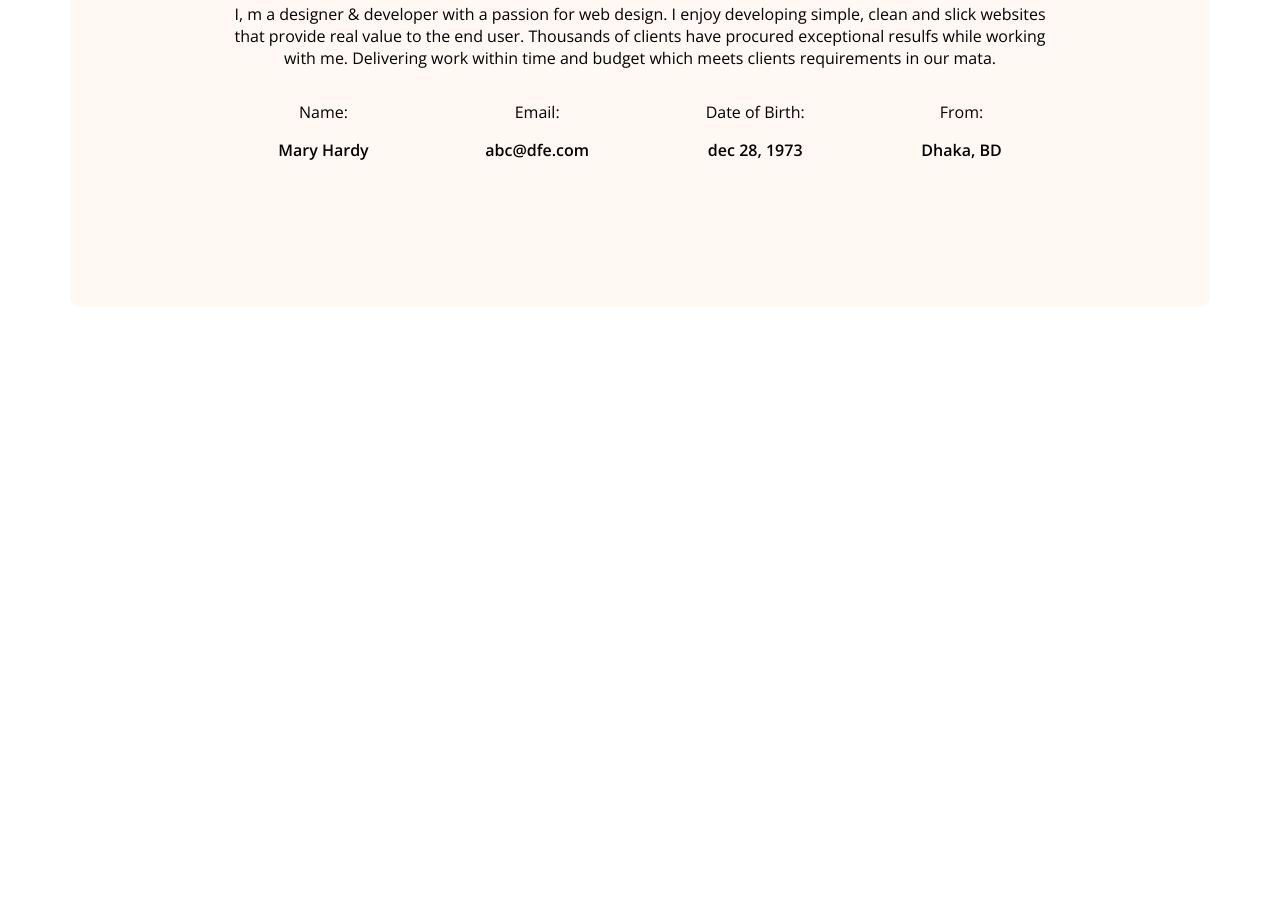
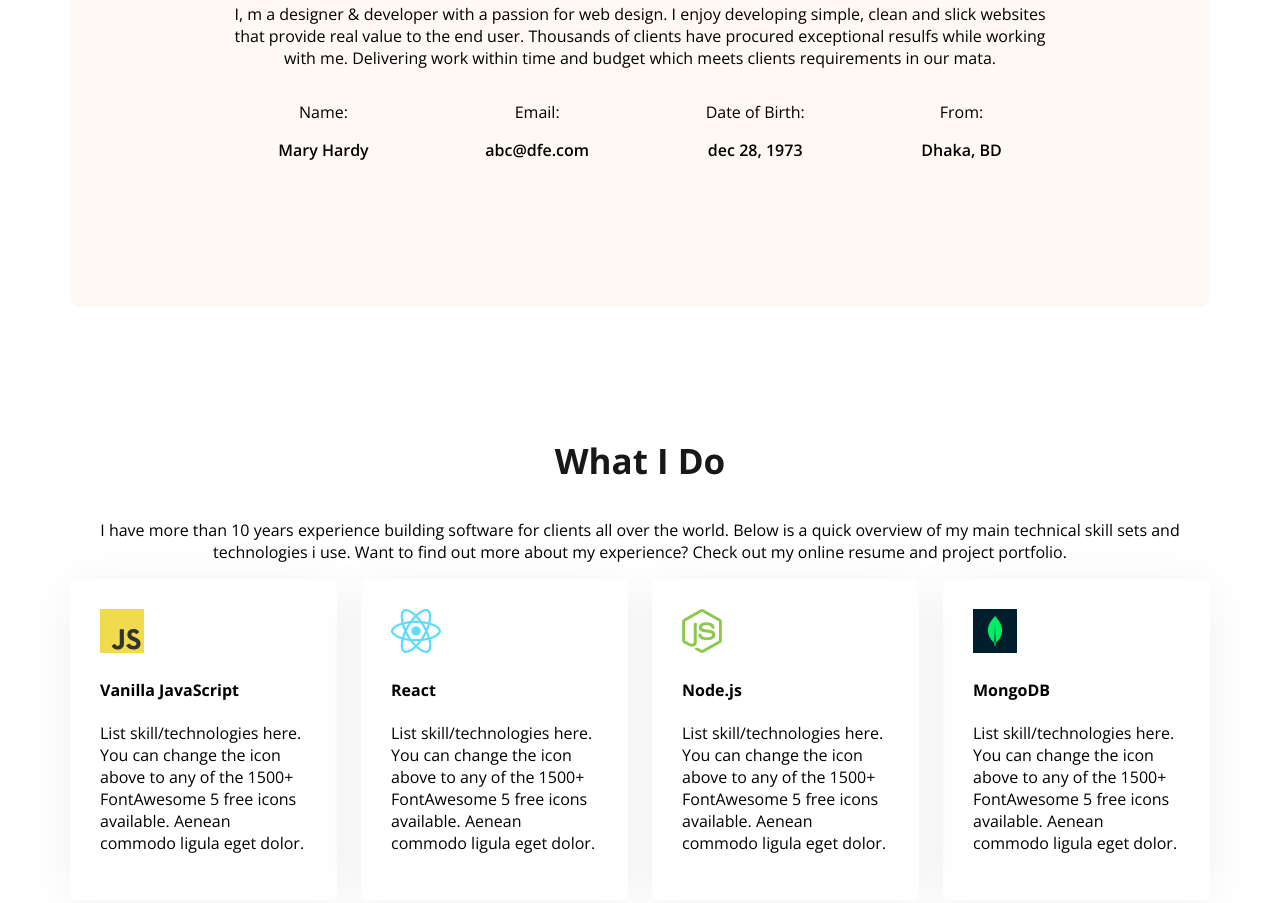
Before and after one commit to Masud004/web-dev-portfolio, a plain HTML site: page index.html in a window 1280 px wide. Shown: the part 1242-2145 px from the top of the page. Before the commit the page ends 1557 px from the top, so only its background shows below. Drawn offline with nearby package versions, Linux system fonts and the light colour scheme.

Commit message:
added untill skills

```diff
--- a/index.html
+++ b/index.html
@@ -60,6 +60,43 @@
                 </div>
             </div>
         </section>
+        <!-- new section -->
+         <section class="skills">
+            <h3 class="section-title text-center">What I Do</h3>
+            <p class="section-description text-center">
+                I have more than 10 years experience building software for clients all over the world. Below is a quick overview of my main technical skill sets and technologies i use. Want to find out more about my experience? Check out my online resume and project portfolio.
+            </p>
+            <div class="skill-container">
+                <div class="skill">
+                    <img src="images/icons/js.png" alt="">
+                    <h4 class="skill-title">Vanilla JavaScript</h4>
+                    <p class="skill-description">
+                        List skill/technologies here. You can change the icon above to any of the 1500+ FontAwesome 5 free icons available. Aenean commodo ligula eget dolor.
+                    </p>
+                </div>
+                <div class="skill">
+                    <img src="images/icons/react.png" alt="">
+                    <h4 class="skill-title">React</h4>
+                    <p class="skill-description">
+                        List skill/technologies here. You can change the icon above to any of the 1500+ FontAwesome 5 free icons available. Aenean commodo ligula eget dolor.
+                    </p>
+                </div>
+                <div class="skill">
+                    <img src="images/icons/nodejs.png" alt="">
+                    <h4 class="skill-title">Node.js</h4>
+                    <p class="skill-description">
+                        List skill/technologies here. You can change the icon above to any of the 1500+ FontAwesome 5 free icons available. Aenean commodo ligula eget dolor.
+                    </p>
+                </div>
+                <div class="skill">
+                    <img src="images/icons/mongo.png" alt="">
+                    <h4 class="skill-title">MongoDB</h4>
+                    <p class="skill-description">
+                        List skill/technologies here. You can change the icon above to any of the 1500+ FontAwesome 5 free icons available. Aenean commodo ligula eget dolor.
+                    </p>
+                </div>
+            </div>
+         </section>
     </main>
     <footer>
 
--- a/styles/portfolio.css
+++ b/styles/portfolio.css
@@ -40,6 +40,10 @@
 .section-deacription{
   font-size: 18px;
   color: #757575;
+}
+
+.text-center{
+  text-align: center;
 }
 
 /* header */
@@ -109,11 +113,15 @@
     margin: 0 auto;
   }
 
+  main section{
+    margin-top: 130px;
+    margin-bottom: 130px;
+  }
+
   /* about styles */
 
   .about{
     border-radius: 10px;
-    margin-top: 130px;
     text-align: center;
     padding: 130px 150px;
   }
@@ -126,3 +134,16 @@
   .item-description{
     font-weight: 600;
   }
+
+  /* skills section styles */
+
+  .skill-container{
+    display: flex;
+    gap: 24px;
+  }
+
+  .skill{
+    padding: 30px;
+    border-radius: 5px;
+    box-shadow: 0px 6px 50px 0px rgba(0, 0, 0, 0.06);
+  }
```
